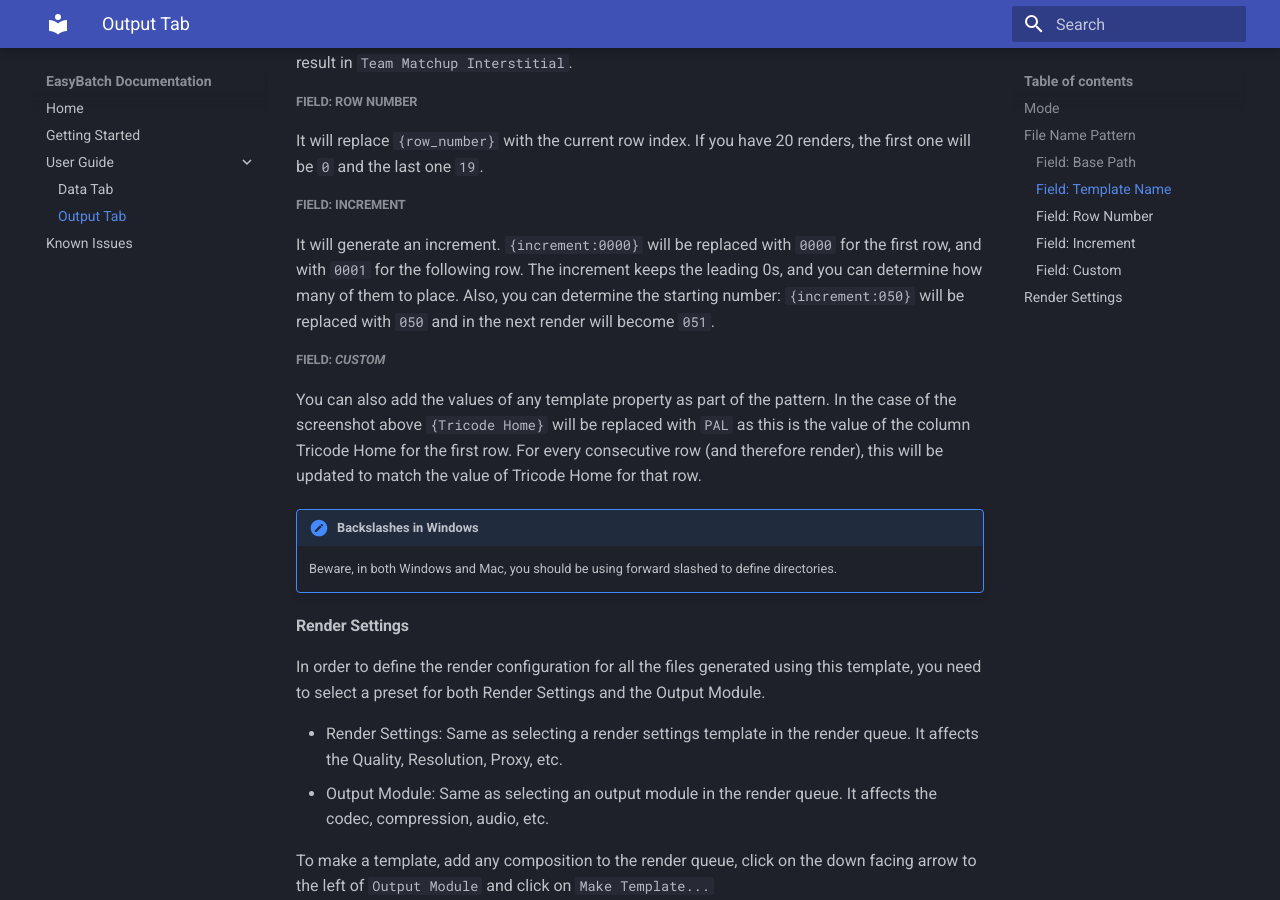
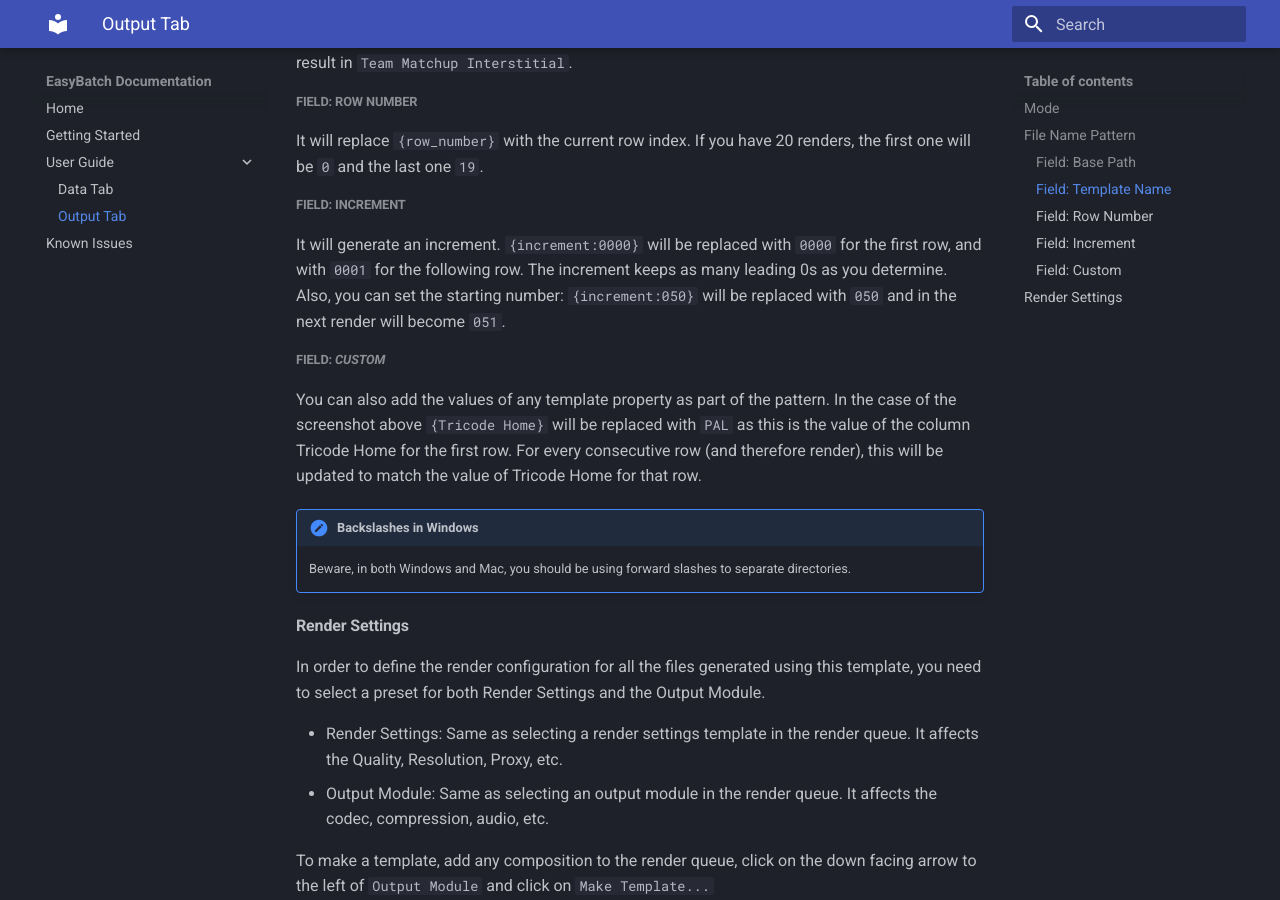
Before and after one commit to gabriel-ar/Ae-EasyBatch, an MkDocs documentation site: the page built from docs/tab-output.md, in a window 1280 px wide and 900 px high, scrolled down 2131 px. Built offline with MkDocs 1.6.1 and Material for MkDocs 9.7.7, drawn with Linux system fonts in a browser that asks for light colours.

```diff
--- a/docs/tab-output.md
+++ b/docs/tab-output.md
@@ -33,14 +33,14 @@ It will replace `{template_name}` with the name of the template (surprise!!!), i
 It will replace `{row_number}` with the current row index. If you have 20 renders, the first one will be `0` and the last one `19`.
 
 ##### Field: Increment
-It will generate an increment. `{increment:0000}` will  be replaced with `0000` for the first row, and with `0001` for the following row. The increment keeps the leading 0s, and you can determine how many of them to place. Also, you can determine the starting number: `{increment:050}` will be replaced with `050` and in the next render will become `051`.
+It will generate an increment. `{increment:0000}` will  be replaced with `0000` for the first row, and with `0001` for the following row. The increment keeps as many leading 0s as you determine. Also, you can set the starting number: `{increment:050}` will be replaced with `050` and in the next render will become `051`.
 
 ##### Field: *Custom*
 You can also add the values of any template property as part of the pattern. In the case of the screenshot above `{Tricode Home}` will be replaced with `PAL` as this is the value of the column Tricode Home for the first row. For every consecutive row (and therefore render), this will be updated to match the value of Tricode Home for that row.
 
 !!! note "Backslashes in Windows"
 
-    Beware, in both Windows and Mac, you should be using forward slashed to define directories.
+    Beware, in both Windows and Mac, you should be using forward slashes to separate directories.
 
 #### Render Settings
 
```
Also changed, not shown: README.md (+21 -8 lines), docs/index.md (+1 -1 lines).
